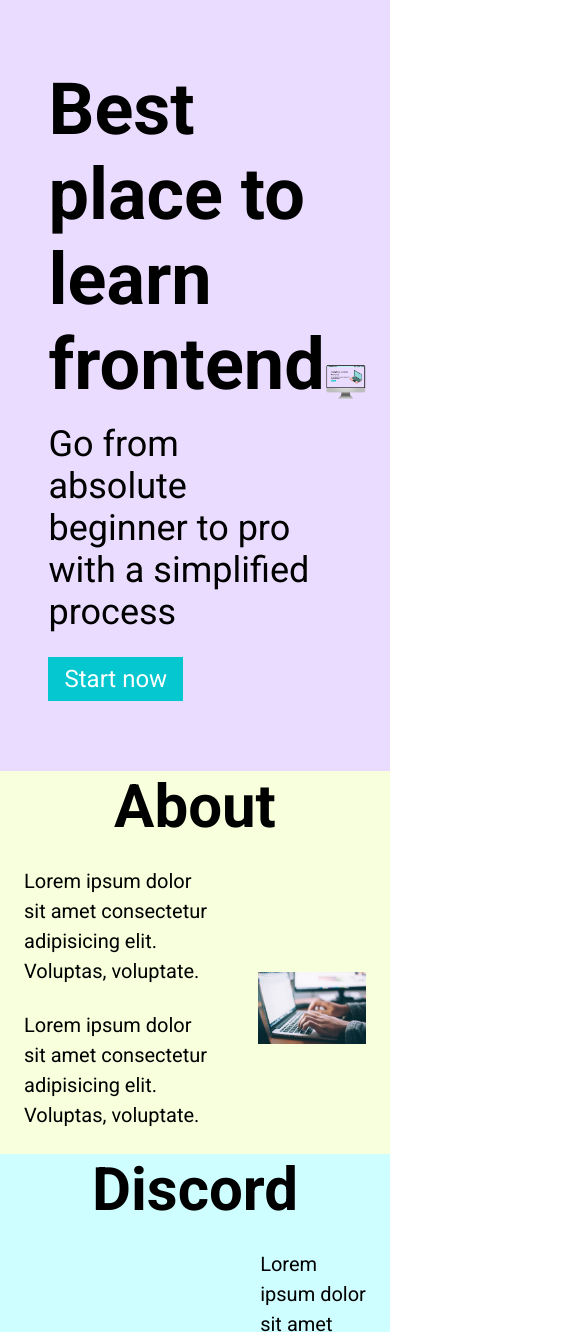
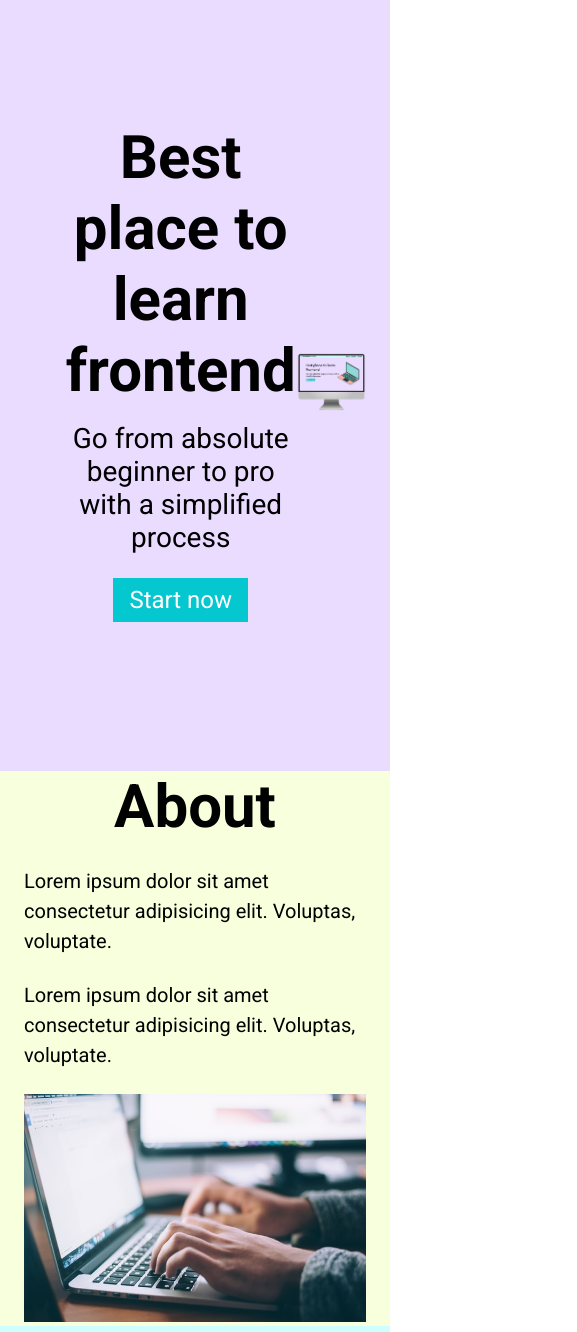
Before and after one commit to JovialJP/My-First-Project, a plain HTML site: page index.html in a window 390 px wide. Shown: the part 73-1405 px from the top of the page, 577 px wide, since content can reach past the window. Drawn offline with Linux system fonts and the light colour scheme.

Commit message:
Responsiveness

```diff
--- a/index.html
+++ b/index.html
@@ -21,10 +21,10 @@
         </nav>
         <header>
             <div class="row"></div>
-            <div>
+            <div class="home__description">
                 <h1>Best place to learn frontend</h1>
                 <p class="subheader">Go from absolute beginner to pro with a simplified process</p>
-                <button>Start now</button>
+                <button class="home__description--button">Start now</button>
             </div>
             <figure>
                 <img src="Assets/laptop.png" alt="Home page image">
--- a/style.css
+++ b/style.css
@@ -147,6 +147,7 @@
     display: flex;
     flex-direction: column;
     margin: 0 auto;
+    padding: 0 24px;
 }
 
 input, textarea {
@@ -180,3 +181,68 @@
 .footer__link {
     padding: 0 16px;
 }
+
+/* SMALL PHONES, TABLETS, LARGE SMARTPHONES */
+@media (max-width: 728px) {
+    .row {
+        flex-direction: column;
+    }
+
+    .home__description {
+        margin-bottom: 24px;
+        display: flex;
+        flex-direction: column;
+        align-items: center;
+    }
+
+    .home__description--button {
+        max-width: 240px;
+    }
+
+    h1 {
+        text-align: center;
+        font-size: 60px;
+    }
+
+    .subheader {
+        text-align: center;
+        font-size: 28px;
+    }
+
+    ul {
+        display: none;
+    }
+
+    .section__description {
+        flex-direction: column;
+    }
+
+    .section__description--wrapper {
+        width: 100%;
+    }
+
+    .about__img--wrapper {
+        width: 100%;
+    }
+
+    #discord .section__description {
+        flex-direction: column-reverse;
+    }
+
+    footer {
+        padding: 48px 24px;
+    }
+
+    .footer__logo {
+        max-width: 360px;
+    }
+
+    .footer.footer__link {
+        padding: 0 4px;
+        font-size: 18px;
+    }
+
+    .footer__links {
+        margin-bottom: 24px;
+    }
+}
```
